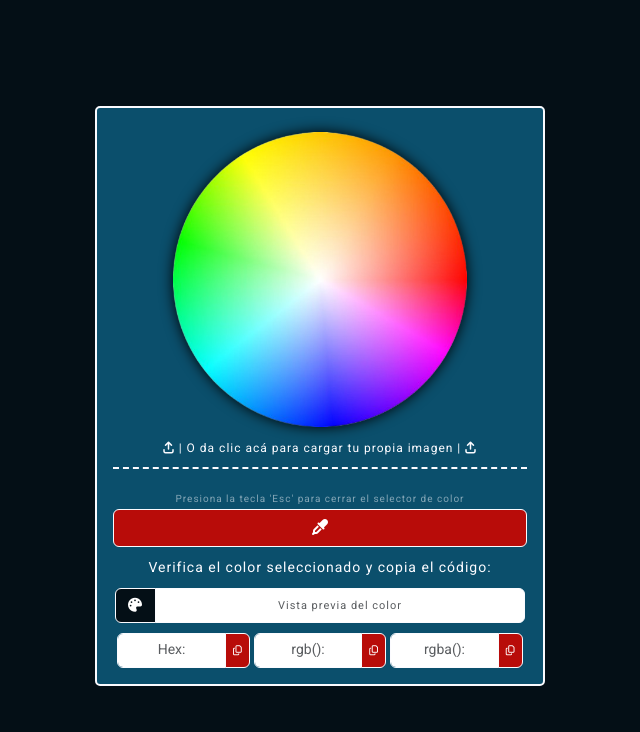
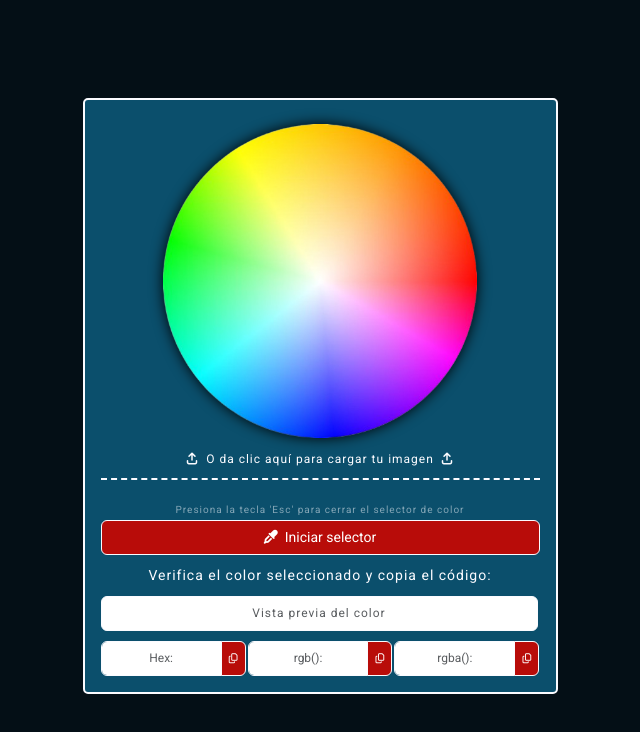
Before and after one commit to MauricioBarrueta/imgColorPicker, a website: page index.html in a window 1280 px wide. Shown: the whole page, without its empty margins (320-960 px from the left). Drawn offline with nearby package versions, Linux system fonts and the light colour scheme.

Commit message:
Se modificaron algunos estilos

```diff
--- a/index.html
+++ b/index.html
@@ -20,17 +20,16 @@
         <input type="file" id="uploaded-image" accesskey="image/*" accept="image/png, image/jpeg" hidden>
         <img id="image" src="src/img/default.png">
         <div class="form-text">
-            <p id="upload-status">&#xe09a; | O da clic acá para cargar tu propia imagen | &#xe09a;</p>
+            <p id="upload-status">&#xe09a;&nbsp; O da clic aquí para cargar tu imagen &nbsp;&#xe09a;</p>
         </div>
       </form>
       <small>Presiona la tecla 'Esc' para cerrar el selector de color</small>
-      <button class="btn btn-danger" id="color-picker" title="Iniciar el selector de color">&#xf1fb;</button>
+      <button class="btn btn-danger" id="color-picker" title="Iniciar el selector de color">&#xf1fb;&nbsp; Iniciar selector</button>
 
       <!-- Color Models Code -->
       <div class="color-selected-container">
         <span class="title">Verifica el color seleccionado y copia el código:</span>
         <div class="input-group">
-          <span class="input-group-text btn btn-dark" id="color-icon" title="Vista previa">&#xf53f;</span>
           <input type="text" class="form-control" id="color-preview" placeholder="Vista previa del color" aria-describedby="color-icon" readonly>
         </div>
         <div class="input-group">
@@ -41,7 +40,7 @@
           <input type="text" class="form-control" placeholder="rgb():" aria-describedby="rgb" id="rgbCode" readonly>
           <button class="btn btn-danger" type="button" id="rgb" title="Copiar">&#xf0c5;</button>
         </div>
-        <div class="input-group">
+        <div class="input-group" style="margin-right: 0;">
           <input type="text" class="form-control" placeholder="rgba():" aria-describedby="rgba" id="rgbaCode" readonly>
           <button class="btn btn-danger" type="button" id="rgba" title="Copiar">&#xf0c5;</button>
         </div>
--- a/src/js/main.js
+++ b/src/js/main.js
@@ -8,10 +8,11 @@ window.onload = () => {
   colorPreview.style.background = 'white'
   /* Verifica si la API es compatible con el navegador o no */
   if (!window.EyeDropper) {
-      errorText.classList.remove('hidden')
-      colorContainer.classList.add('hidden')
-      colorPickerButton.disabled = true, uploadedImage.disabled = true
-      errorText.innerText = `\u{f071} EyeDropper API no es compatible con este navegador \u{f071}`
+    errorText.classList.remove('hidden')
+    colorContainer.classList.add('hidden')
+    colorPickerButton.disabled = true, uploadedImage.disabled = true
+    uploadImageForm.style.opacity = '0.5'; uploadImageForm.style.pointerEvents = 'none';
+    errorText.innerText = `\u{f071}\u{00A0} EyeDropper API no es compatible con este navegador`
     return
   } else { eyeDropper = new EyeDropper() }
 };
--- a/src/scss/styles.scss
+++ b/src/scss/styles.scss
@@ -17,12 +17,12 @@ body {
     .container {
         flex-direction: row; min-height: 95vh;
         .color-picker-card {
-            position: relative; width: 450px; height: auto;
+            position: relative; width: 475px; height: auto;
             padding: 1em; border-radius: 5px;
             background-color: $indigoDye; color: $ghostWhite; border: 2px solid $ghostWhite;
             #alertText {
                 background-color: $ghostWhite; color: $engineeringOrange;
-                padding: 5px 0; border-radius: 5px; margin-bottom: 5px;
+                padding: 5px 0; border-radius: 5px; margin-bottom: 5px; cursor: default;
                 text-align: center; font-size: 14px;
             }
             .upload-image-form {
@@ -48,6 +48,7 @@ body {
             #color-picker {
                 width: 100%;
                 background-color: $engineeringOrange; border-color: $ghostWhite;
+                font-size: 14px;
                 &:hover { background-color: #bb2d3b; }
             }
             small {
@@ -62,28 +63,25 @@ body {
                     font-size: 14px; letter-spacing: 1px;
                 }
                 .input-group {
-                    width: 32%; margin-top: 10px; margin-inline: 2px;
+                    width: 33%;
+                    margin-top: 10px; margin-right: 2px;
                     &:nth-child(2) { width: 100%; }
 
-                    #color-icon {
-                        height: 35px;
-                        cursor: default; background-color: $richBlack;
-                    }
                     #color-preview {
                         user-select: none; cursor: default; line-height: 2;
-                        &::placeholder { font-size: 11px; letter-spacing: 1px; }
+                        &::placeholder { font-size: 12px; letter-spacing: 1px; }
                     }
 
                     &:nth-child(3) input {
                         text-transform: uppercase !important;
                         &::placeholder { text-transform: none; }
                     }
-                    input, #color-icon, button { border: 1px solid $ghostWhite !important; }
+                    input, button { border: 1px solid $ghostWhite !important; }
                     input {
                         height: 35px;
-                        font-size: 10.5px; text-align: center;
+                        font-size: 11px; text-align: center;
                         line-height: normal !important; padding: 5px;
-                        &::placeholder { font-size: 14px; }
+                        &::placeholder { font-size: 12px; }
                     }
                     button {
                         width: 25px; font-size: 10px;
```
Also changed, not shown: src/scss/styles.css, 1 other file.
